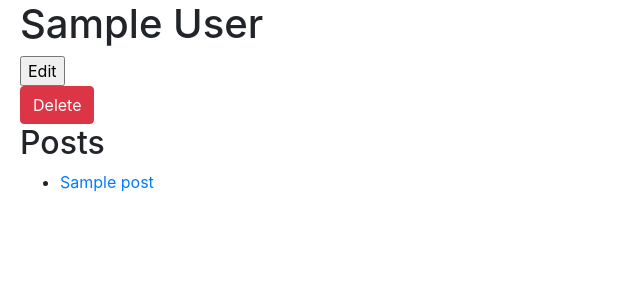
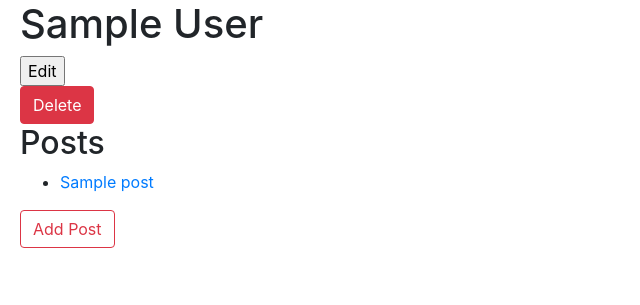
Before and after one commit to richarddowdy/flask_blogly, a Flask app: page /user/1 in a window 1280 px wide. Shown: the part 320-625 px from the top of the page, without its empty margins (0-640 px from the left). Run offline with Flask 2, Linux system fonts and the light colour scheme; tables that the repository leaves empty hold one stand-in row (Sample ...); some libraries are stand-ins or nearby versions.

Commit message:
get new posts to show up correctly to user profile

```diff
--- a/app.py
+++ b/app.py
@@ -49,9 +49,8 @@ def user_profile(user_id):
 
     user = Users.query.get(user_id)
 
-    posts = Posts.query.filter_by(id=user.id)
 
-    return render_template('user_profile.html', user=user, posts=posts)
+    return render_template('user_profile.html', user=user)
 
 
 
@@ -131,3 +130,26 @@ def delete_post(post_id):
     db.session.commit()
 
     return redirect(f'/user/{user.id}')
+
+@app.route('/user/<int:user_id>/posts/new')
+def make_new_post_form(user_id):
+
+    user = Users.query.get(user_id)
+
+    return render_template('new_post_form.html', user=user)
+
+
+@app.route('/user/<int:user_id>/post/new', methods=['POST'])
+def submit_new_post(user_id):
+
+    user = Users.query.get(user_id)
+
+    title = request.form['new-title']
+    content = request.form['new-content']
+
+    post = Posts(title=title, content=content, user_id=user.id)
+
+    db.session.add(post)
+    db.session.commit()
+
+    return redirect(f'/user/{user.id}')
--- a/models.py
+++ b/models.py
@@ -26,7 +26,7 @@ class Users(db.Model):
                             nullable=False,
                             unique=False)
 
-    image_url= db.Column(db.String(),
+    image_url = db.Column(db.String(),
                             nullable=False,
                             unique=False,
                             default='https://media.alienwarearena.com/media/1327-m.jpg')
--- a/templates/user_profile.html
+++ b/templates/user_profile.html
@@ -20,10 +20,13 @@
 
 <h2>Posts</h2>
 <ul>
-  {% for post in posts %}
+  {% for post in user.posts %}
+
     <li><a href="/post/{{post.id}}">{{post.title}}</a></li>
   {% endfor %}
 </ul>
 
+<a href="/user/{{user.id}}/posts/new" class="btn btn-outline-danger">Add Post</a>
+
 
 {% endblock %}
```
Also changed, not shown: templates/new_post_form.html (added, +26 -0 lines).
